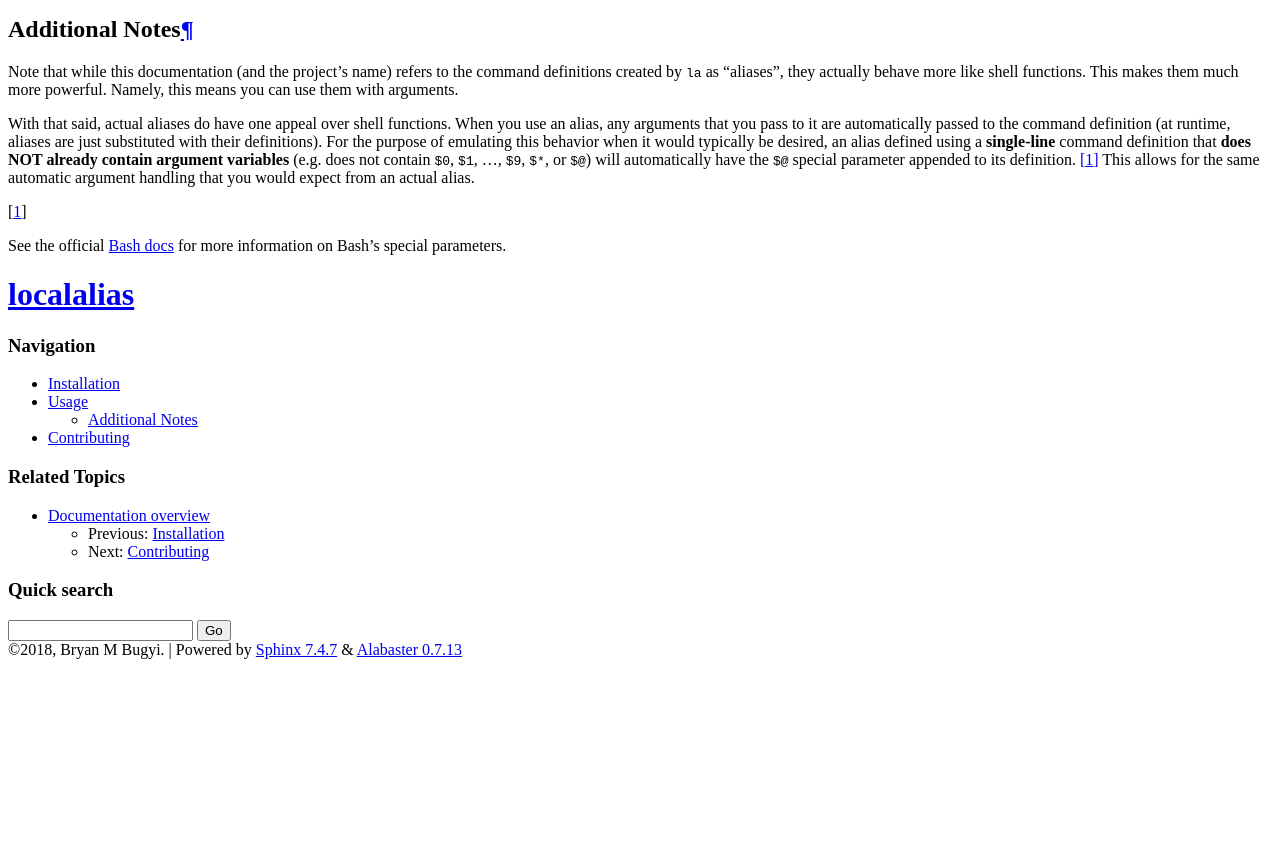
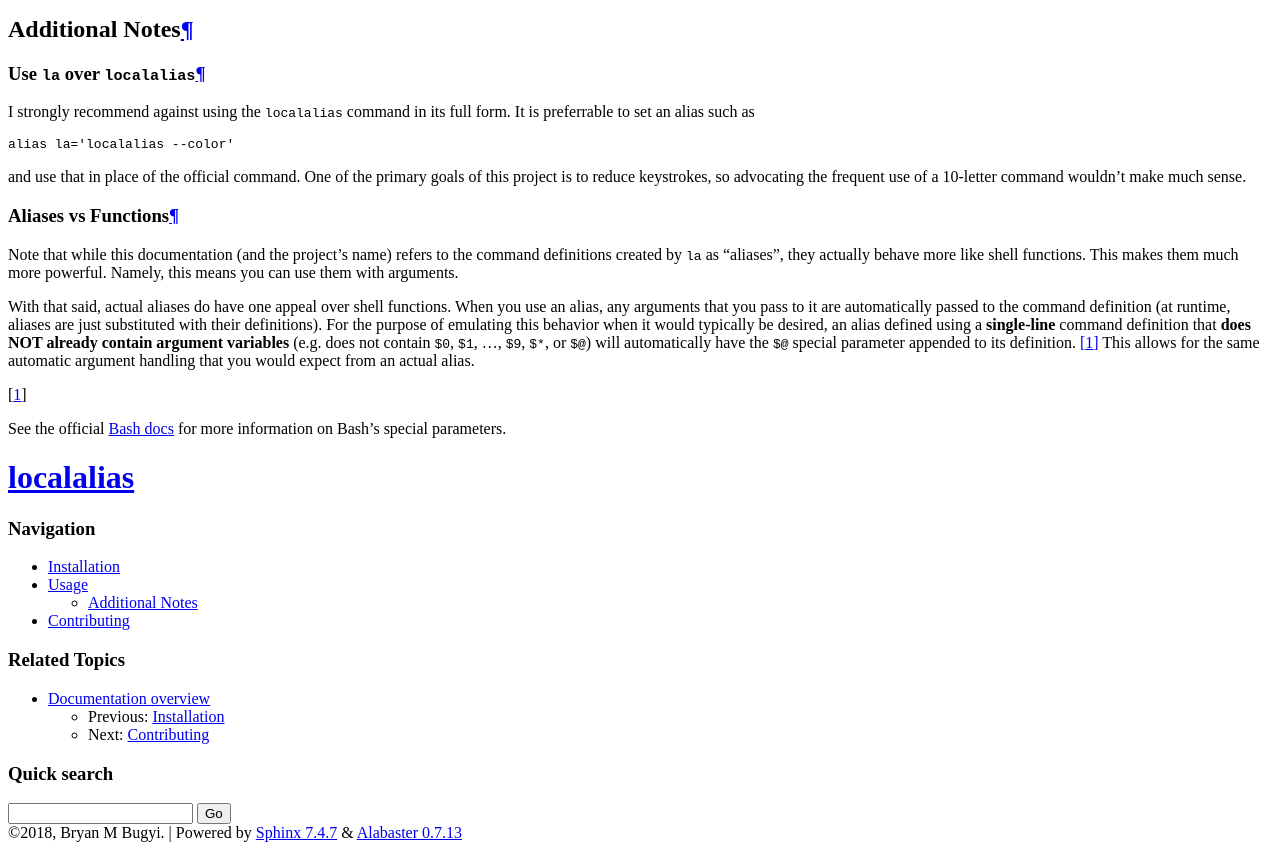
Before and after one commit to bbugyi200/funky, a Sphinx documentation site: the page built from docs/usage.rst, in a window 1280 px wide, cut to the strip 171-1021 px from the top of the page. Built offline with Sphinx 7.4.7, drawn with Linux system fonts in a browser that asks for light colours; before the commit the page ends 900 px from its top, so only the background shows below that.

Commit message:
Docs: update readme and usage docs

```diff
--- a/docs/usage.rst
+++ b/docs/usage.rst
@@ -8,13 +8,30 @@ Usage
     :nodefaultconst:
     :nodescription:
 
-    Local aliases can be created (-a) and edited (-e) using the ``la`` command.  All aliases are
-    stored using a hidden database file that is located in the same directory where the alias was
-    created. Once created, a local alias can be used just like any other command or normal alias,
-    as long as you have activated the provided shell extension (see :ref:`install-additional`).
+    Local aliases can be created (-a) and edited (-e) using the ``localalias`` command.  All
+    aliases are stored using a hidden database file that is located in the same directory where the
+    alias was created. Once created, a local alias can be used just like any other command or
+    normal alias, as long as you have activated the provided shell extension (see
+    :ref:`install-additional`).
 
 Additional Notes
 ----------------
+
+Use ``la`` over ``localalias``
+^^^^^^^^^^^^^^^^^^^^^^^^^^^^^^
+
+I strongly recommend against using the ``localalias`` command in its full form. It is preferrable
+to set an alias such as
+
+.. code-block:: shell
+
+   alias la='localalias --color'
+
+and use that in place of the official command. One of the primary goals of this project is to
+reduce keystrokes, so advocating the frequent use of a 10-letter command wouldn't make much sense.
+
+Aliases vs Functions
+^^^^^^^^^^^^^^^^^^^^
 
 Note that while this documentation (and the project's name) refers to the command definitions
 created by ``la`` as "aliases", they actually behave more like shell functions. This makes them
@@ -29,8 +46,8 @@ that **does NOT already contain argument variables** (e.g. does not contain ``$0
 definition. [#]_ This allows for the same automatic argument handling that you would expect from an
 actual alias.
 
+.. [#] See the official `Bash docs`_ for more information on Bash's special parameters.
+
 .. _Bash docs: https://www.gnu.org/software/bash/manual/html_node/Special-Parameters.html
 .. _installation:
    https://localalias.readthedocs.io/en/latest/installation.html#additional-steps-required
-
-.. [#] See the official `Bash docs`_ for more information on Bash's special parameters.
```
Also changed, not shown: README.rst (+8 -5 lines).
